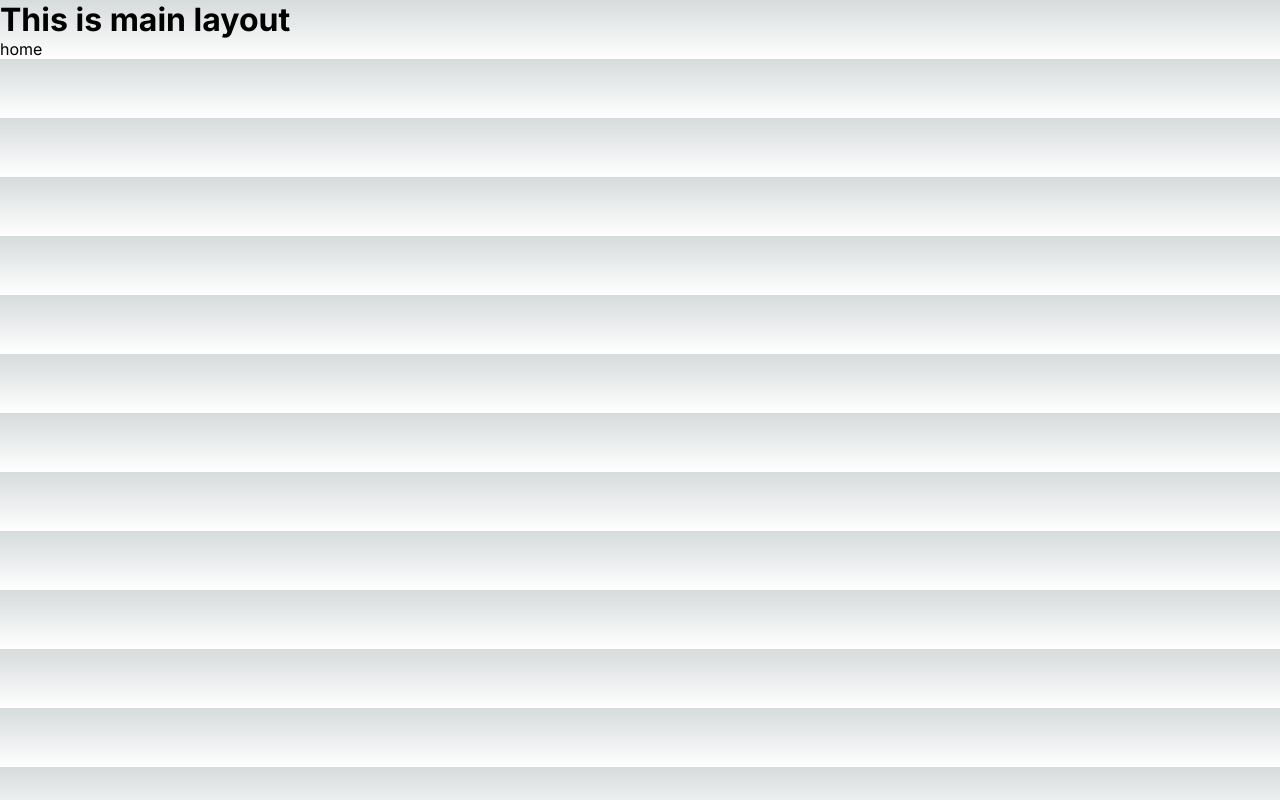
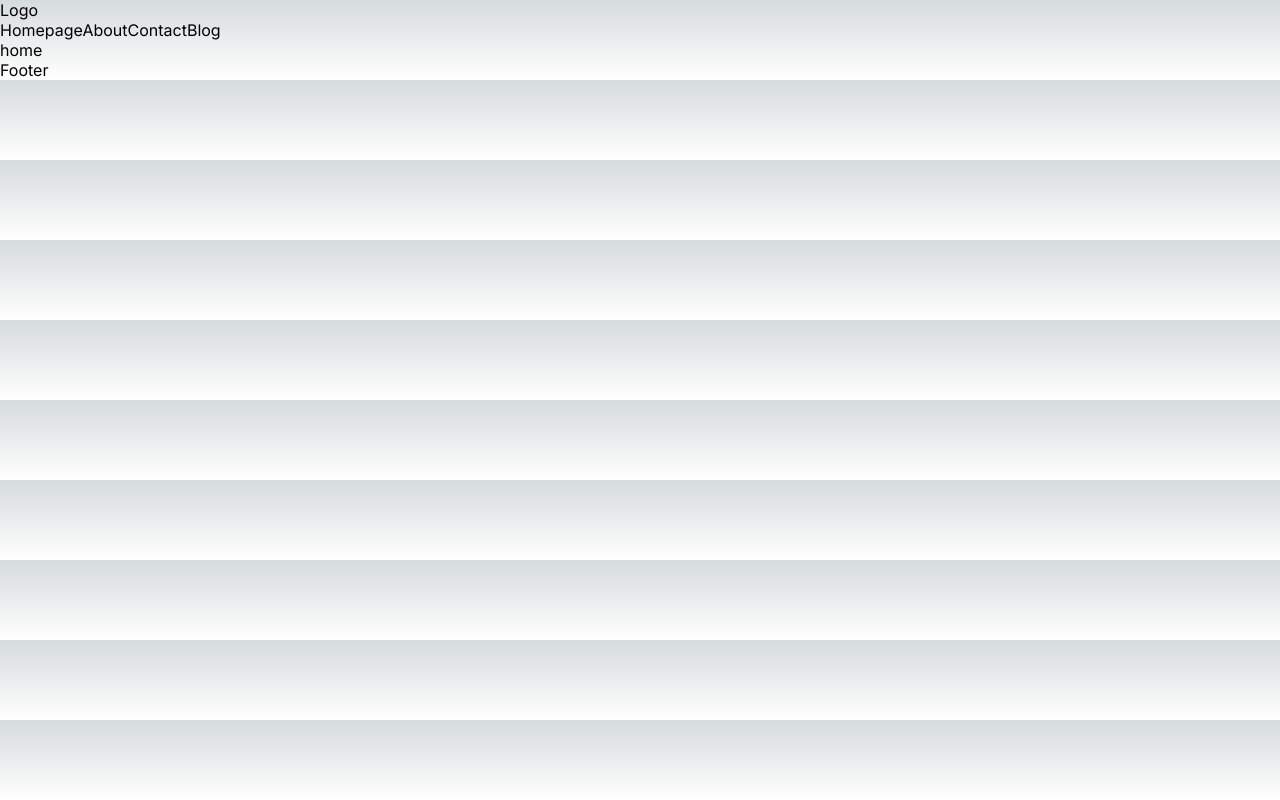
Before and after one commit to zayar-htun/next-app-blog-projects, a Next.js app: page / in a window 1280 px wide. Built offline with nearby package versions, Linux system fonts and the light colour scheme.

Commit message:
components

```diff
--- a/src/app/layout.js
+++ b/src/app/layout.js
@@ -1,19 +1,23 @@
-import { Inter } from 'next/font/google'
-import './globals.css'
+import { Inter } from "next/font/google";
+import "./globals.css";
+import Navbar from "@/components/navbar/navbar";
+import Footer from "@/components/footer/Footer";
 
-const inter = Inter({ subsets: ['latin'] })
+const inter = Inter({ subsets: ["latin"] });
 
 export const metadata = {
-  title: 'Create Next App',
-  description: 'Generated by create next app',
-}
+    title: "Create Next App",
+    description: "Generated by create next app",
+};
 
 export default function RootLayout({ children }) {
-  return (
-    <html lang="en">
-      <body className={inter.className}>
-        <h1>This is main layout</h1>
-        {children}</body>
-    </html>
-  )
+    return (
+        <html lang="en">
+            <body className={inter.className}>
+                <Navbar />
+                {children}
+                <Footer />
+            </body>
+        </html>
+    );
 }
--- /dev/null
+++ b/src/components/footer/Footer.js
@@ -0,0 +1,3 @@
+export default function Footer() {
+    return <div>Footer</div>;
+}
--- /dev/null
+++ b/src/components/navbar/Navbar.js
@@ -0,0 +1,15 @@
+import Links from "./links/Links";
+
+export default function Navbar() {
+    return (
+        <>
+        <div>
+            <div>Logo</div>
+            <div>
+                <Links/>
+            </div>
+        </div>
+        </>
+
+    );
+}
--- /dev/null
+++ b/src/components/navbar/links/Links.js
@@ -0,0 +1,33 @@
+import Link from "next/link";
+
+export default function Links() {
+    const links = [
+        {
+            title: "Homepage",
+            path: "/",
+        },
+        {
+            title: "About",
+            path: "/about",
+        },
+        {
+            title: "Contact",
+            path: "/contact",
+        },
+        {
+            title: "Blog",
+            path: "/blog",
+        },
+    ];
+    return (
+        <div>
+            {links.map(link => {
+                return (
+                    <Link href={link.path} key={link.title}>
+                        {link.title}
+                    </Link>
+                );
+            })}
+        </div>
+    );
+}
```
Also changed, not shown: src/app/blog/layout.js (deleted, +0 -8 lines).
